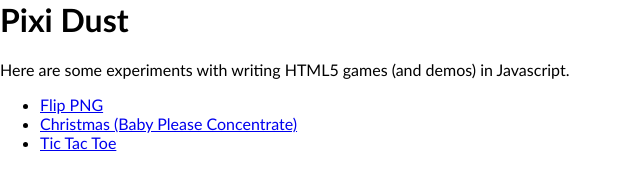
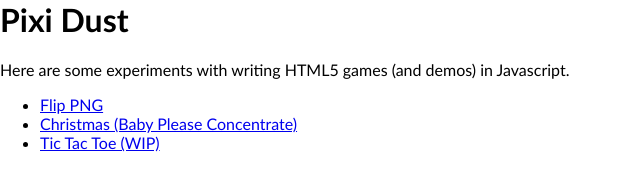
Before and after one commit to kofno/pixi-dust, a plain HTML site: page index.html in a window 1280 px wide. Shown: the full height of the page, 0-640 px from the left. Drawn offline with Linux system fonts and the light colour scheme.

Commit message:
Added WIP

```diff
--- a/index.html
+++ b/index.html
@@ -17,7 +17,7 @@
     <ul>
       <li><a href="flip-png" title="Flip PNG">Flip PNG</a></li>
       <li><a href="concentration" title="Christmas (Baby Please Concentrate)">Christmas (Baby Please Concentrate)</a></li>
-      <li><a href="tic-tac-toe" title="Tic Tac Toe (WIP)">Tic Tac Toe</a></li>
+      <li><a href="tic-tac-toe" title="Tic Tac Toe (WIP)">Tic Tac Toe (WIP)</a></li>
     </ul>
   </body>
 
```
